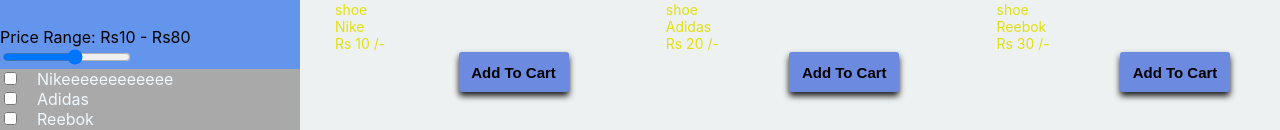
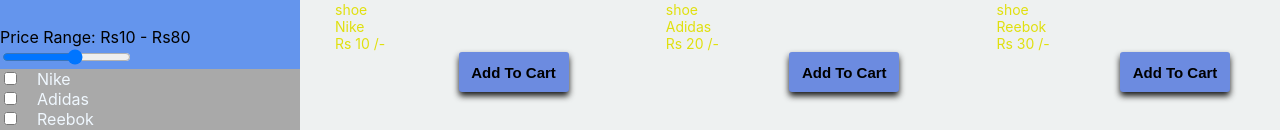
Before and after one commit to keshrianu/myshoe-cart, a React (Create React App) app: page /product in a window 1280 px wide. Shown: the part 302-432 px from the top of the page. Built offline with nearby package versions, Linux system fonts and the light colour scheme.

Commit message:
third commit

```diff
--- a/src/Product/Product.jsx
+++ b/src/Product/Product.jsx
@@ -102,7 +102,7 @@
               value="Nike"
               onChange={handleCheckboxChange}
             />
-            <label htmlFor="Nike">Nikeeeeeeeeeeee</label> <br />
+            <label htmlFor="Nike">Nike</label> <br />
             <input
               type="checkbox"
               name="Adidas"
```
